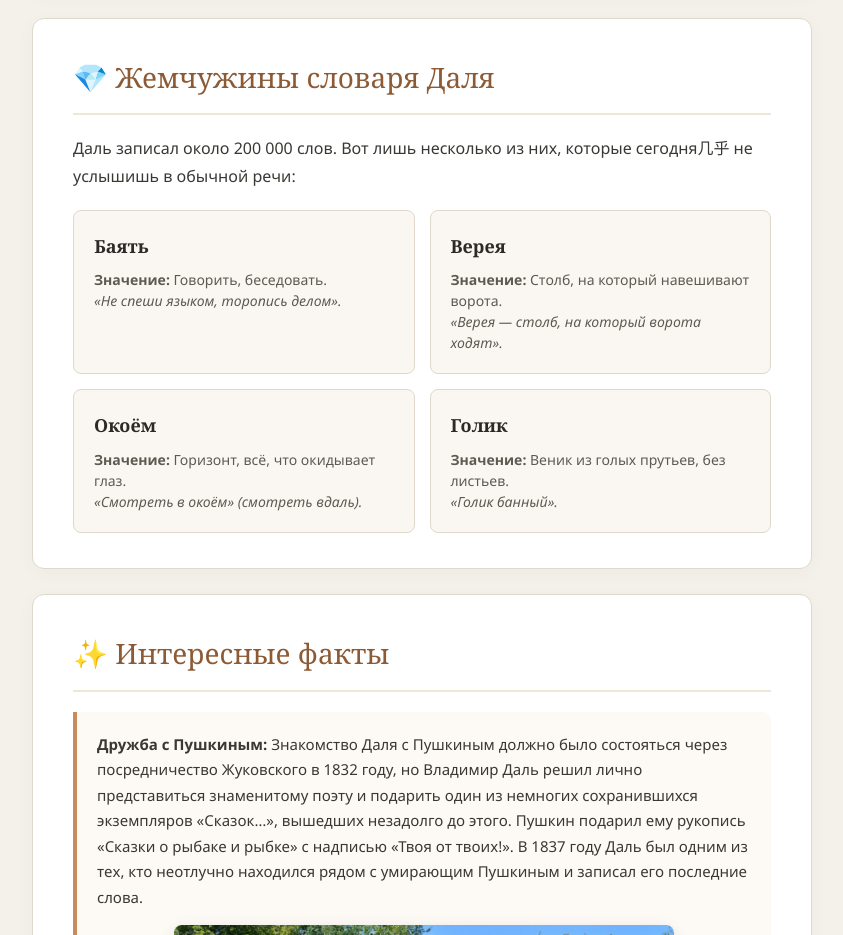
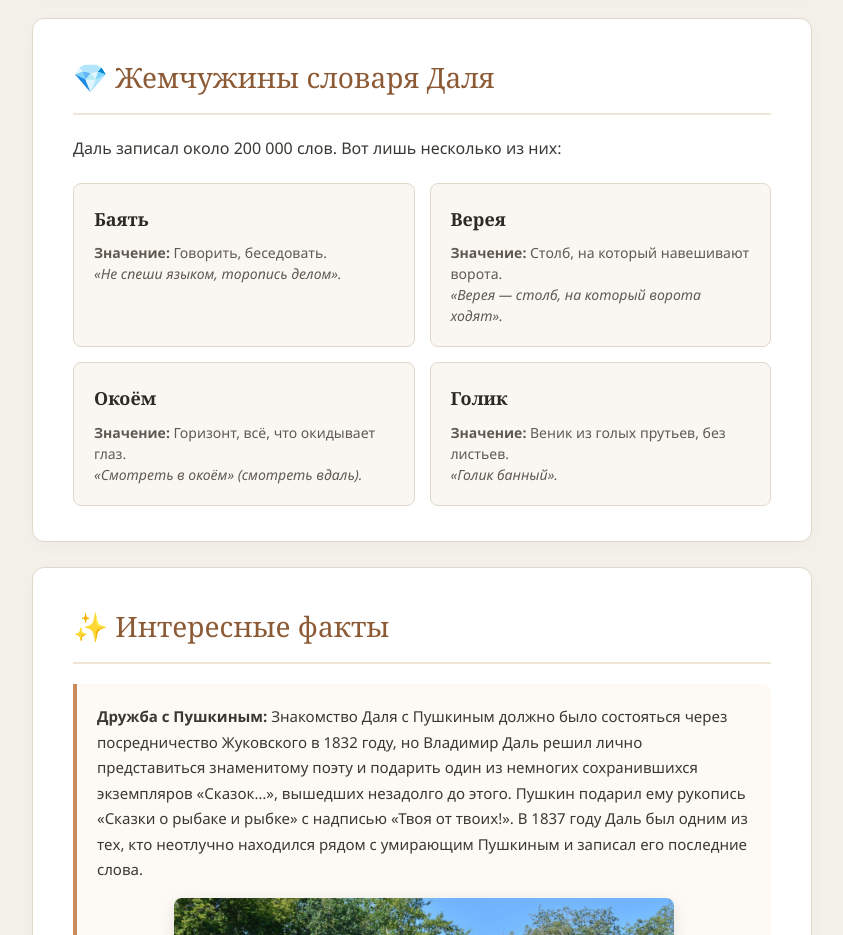
Before and after one commit to Vivene1/Dal, a plain HTML site: page index.html in a window 1280 px wide. Shown: the part 3180-4115 px from the top of the page, without its empty margins (218-1061 px from the left). Drawn offline with Linux system fonts and the light colour scheme.

Commit message:
Update index.html

```diff
--- a/index.html
+++ b/index.html
@@ -275,7 +275,7 @@ footer{
     <!-- СЛОВАРЬ -->
   <section>
     <h2>💎 Жемчужины словаря Даля</h2>
-    <p style="margin-bottom: 20px;">Даль записал около 200 000 слов. Вот лишь несколько из них, которые сегодня几乎 не услышишь в обычной речи:</p>
+    <p style="margin-bottom: 20px;">Даль записал около 200 000 слов. Вот лишь несколько из них:</p>
     <div class="works-grid">
       <div class="work-card">
         <h3>Баять</h3>
```
